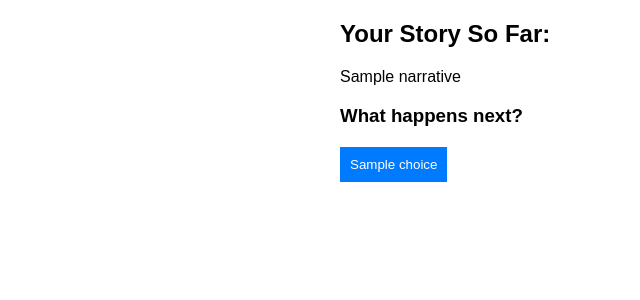
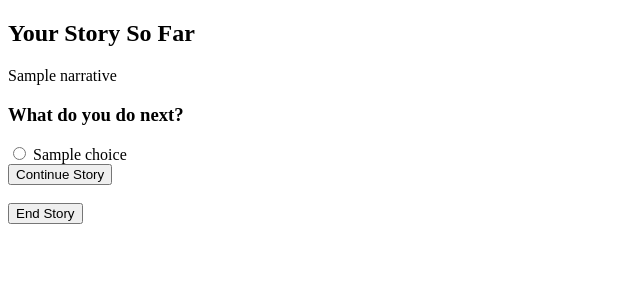
Before and after one commit to Trushna2426/AI-storytelling, a Flask app: template templates/story.html in a window 1280 px wide. Shown: the top 300 px of the page, without its empty margins (0-640 px from the left). Run offline with Flask 3, Linux system fonts and the light colour scheme; the template is opened without the code that fills it: most values are stand-ins (such as "Sample title", 1, 10 or a date in 2020).

Commit message:
Update story.html

```diff
--- a/templates/story.html
+++ b/templates/story.html
@@ -1,26 +1,26 @@
 <!DOCTYPE html>
-<html>
+<html lang="en">
 <head>
-    <title>AI Storytelling</title>
-    <style>
-        body { font-family: Arial, sans-serif; margin: 20px; }
-        .story-container { max-width: 600px; margin: auto; }
-        .choice-form { margin-top: 20px; }
-        .choice-btn { display: block; margin: 5px 0; padding: 10px; background-color: #007BFF; color: white; border: none; cursor: pointer; }
-        .choice-btn:hover { background-color: #0056b3; }
-    </style>
+    <meta charset="UTF-8">
+    <title>Your Interactive Story</title>
 </head>
 <body>
-    <div class="story-container">
-        <h2>Your Story So Far:</h2>
-        <p>{{ narrative }}</p>
+    <h2>Your Story So Far</h2>
+    <p>{{ narrative }}</p>
 
-        <h3>What happens next?</h3>
-        <form class="choice-form" action="/story" method="POST">
-            {% for choice in choices %}
-                <button type="submit" name="choice" value="{{ choice }}" class="choice-btn">{{ choice }}</button>
-            {% endfor %}
-        </form>
-    </div>
+    <h3>What do you do next?</h3>
+    <form action="/story" method="post"  action="{{ url_for('continue_story') }}">
+        {% for choice in choices %}
+            <div>
+                <input type="radio" id="choice{{ loop.index }}" name="choice" value="{{ choice }}" required>
+                <label for="choice{{ loop.index }}">{{ choice }}</label>
+            </div>
+        {% endfor %}
+        <button type="submit">Continue Story</button>
+    </form>
+    <br>
+    <form method="get" action="{{ url_for('ending') }}">
+        <button type="submit">End Story</button>
+      </form>
 </body>
 </html>
```
